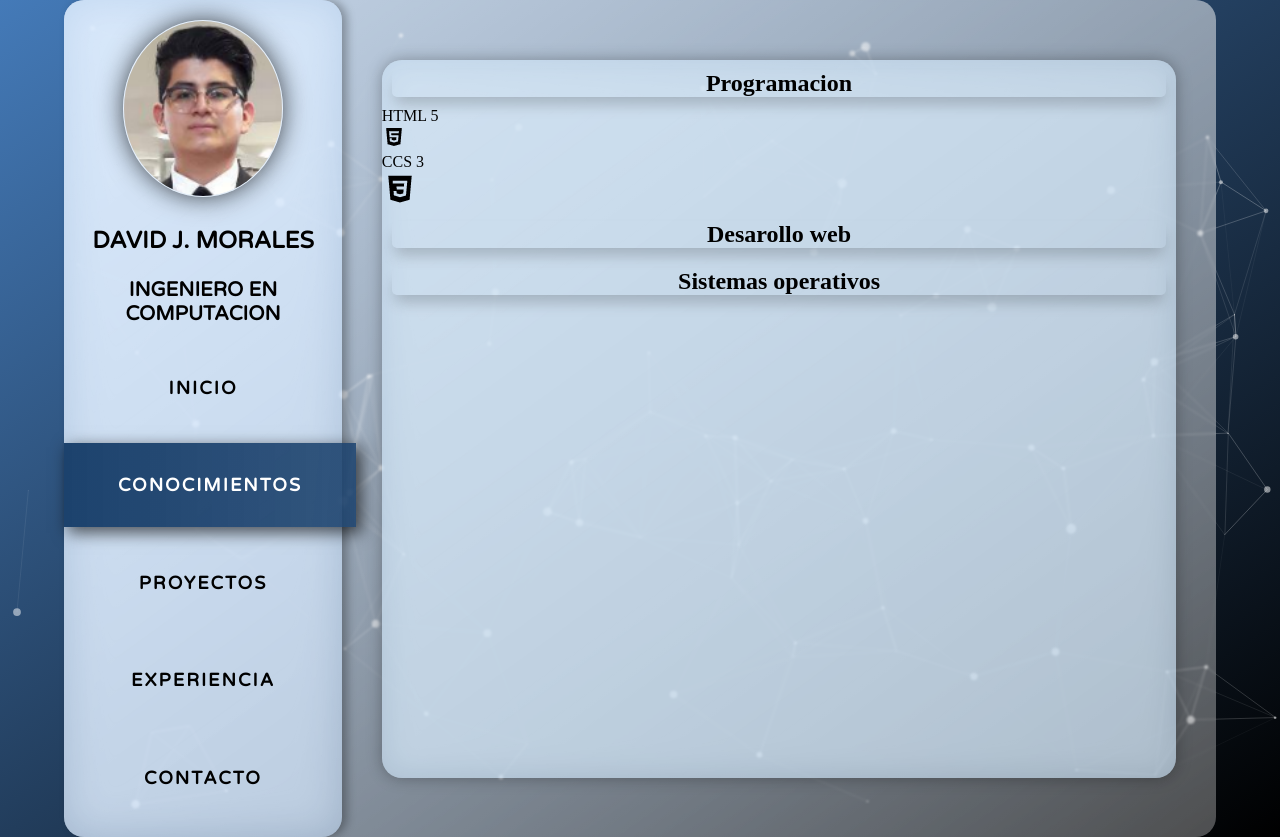
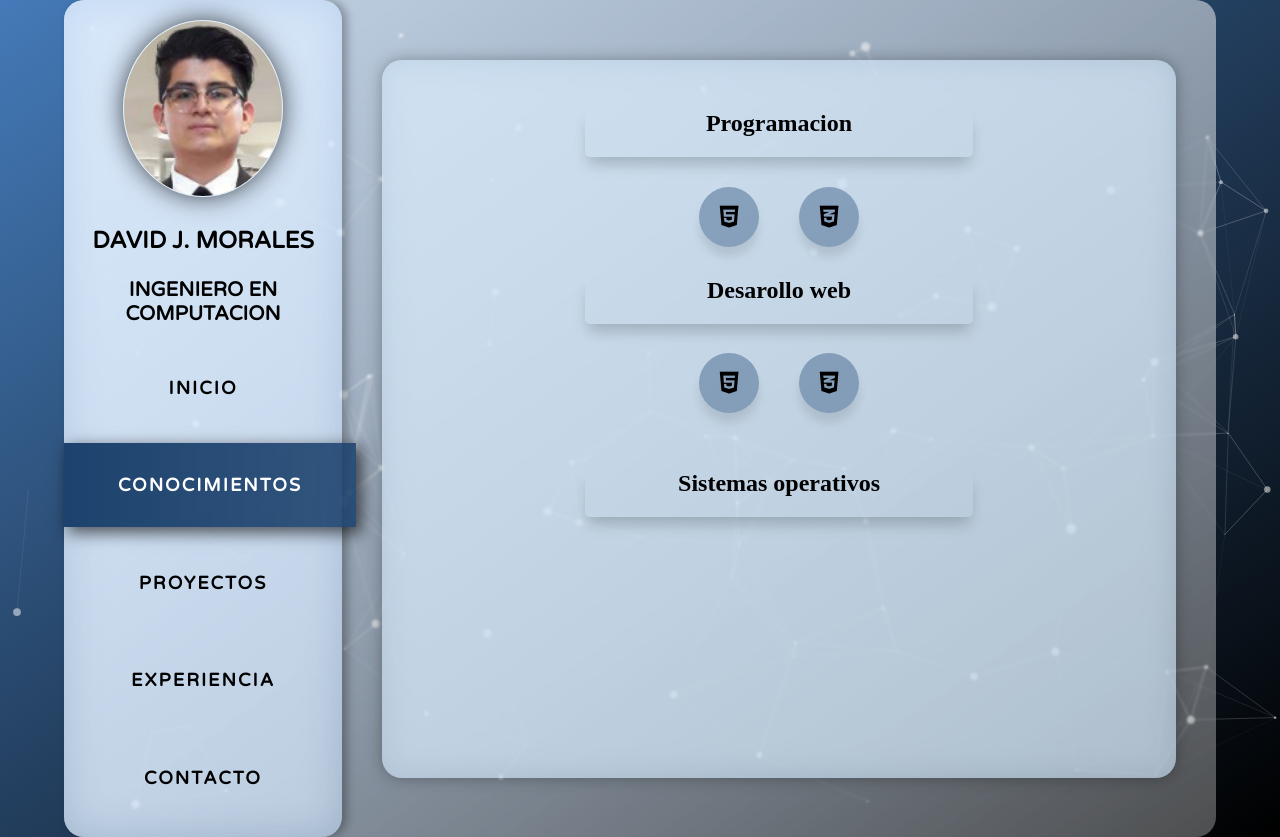
Before and after one commit to JirelMM/PrimeraWeb, a plain HTML site: page index.html in a window 1280 px wide. Both pictures are taken after a click on the item "CONOCIMIENTOS". Drawn offline with Linux system fonts and the light colour scheme.

Commit message:
Tarjeta conocimientos 50%

```diff
--- a/Styles.css
+++ b/Styles.css
@@ -153,7 +153,7 @@ body{
     font-weight: bold;
 }
 #contTarIni p{
-    text-align: justify;
+    text-align: center;
     font-family: f1;
     font-size: 18px;
     font-weight: bold;
@@ -185,26 +185,179 @@ body{
     display: flex;
     flex-direction: column;
     flex-wrap: wrap;
-
+    padding: 30px 10px;
 }
 .contTarCono h2{
-    margin: 10px;
+    width: 50%;
+    padding-bottom: 20px;
     box-shadow: 0px 10px 15px -3px rgba(0, 0, 0, 0.2);
     border-radius: 5px;
 }
 
-.programacion {
-    height: 1fr;
 
-    place-items:  cengter;
-}
-.iconos{
-    place-content: center;
+/* **** Estilos Conocimiento programacion***** */
+
+.iconosprog{
+    display: flex;
+    justify-content: center;
 }
 
-.g2{
-    height: 1fr;
+.programacion .icons{
+    display: inline-block;
+    height: 60px;
+    width: 60px;
+    margin: 10px 20px;
+    overflow: hidden;
+    background: #1c426d60;
+    border-radius: 50px;
+    cursor: pointer;
+    box-shadow: 0px 10px 10px rgba(0,0,0,0.1);
+    transition: all 0.3s ease-out;
+}
 
+.programacion .icons:hover{
+    width: 200px;
+}
+
+.programacion .icons .icon{
+
+    display: inline-block;
+    height: 60px;
+    width: 60px;
+    text-align: center;
+    border-radius: 50px;
+    box-sizing: border-box;
+    line-height: 60px;
+    transition: all 0.3s ease-out;
+  }
+  .programacion .icons:nth-child(1):hover .icon{
+    background: #1c426d;
+  }
+  .programacion .icons:nth-child(2):hover .icon{
+    background: #1c426d;
+  }
+  .programacion .icons:nth-child(3):hover .icon{
+    background: #1c426d;
+  }
+  .programacion .icons:nth-child(4):hover .icon{
+    background: #1c426d;
+  }
+  .programacion .icons:nth-child(5):hover .icon{
+    background: #1c426d;
+  }
+  .programacion .icons .icon i{
+
+    font-size: 25px;
+    line-height: 60px;
+    transition: all 0.3s ease-out;
+  }
+  .programacion .icons:hover .icon i{
+    color: #fff;
+  }
+  .programacion .icons span{
+    font-size: 20px;
+    font-weight: 500;
+    line-height: 60px;
+    margin-left: 10px;
+    transition: all 0.3s ease-out;
+  }
+  .programacion .icons:nth-child(1) span{
+    color: #fff;
+  }
+  .programacion .icons:nth-child(2) span{
+    color: #fff;
+  }
+  .programacion .icons:nth-child(3) span{
+    color: #fff;
+  }
+  .programacion .icons:nth-child(4) span{
+    color: #fff;
+  }
+  .programacion .icons:nth-child(5) span{
+    color: #fff;
+}
+
+/* **** Estilos Conocimiento Desarrollo WEB***** */
+
+.iconosweb{
+    display: flex;
+    justify-content: center;
+}
+
+
+.desarolloWeb .icons{
+    display: inline-block;
+    height: 60px;
+    width: 60px;
+    margin: 10px 20px;
+    overflow: hidden;
+    background: #1c426d60;
+    border-radius: 50px;
+    cursor: pointer;
+    box-shadow: 0px 10px 10px rgba(0,0,0,0.1);
+    transition: all 0.3s ease-out;
+}
+
+.desarolloWeb .icons:hover{
+    width: 200px;
+}
+
+.desarolloWeb .icons .icon{
+
+    display: inline-block;
+    height: 60px;
+    width: 60px;
+    text-align: center;
+    border-radius: 50px;
+    box-sizing: border-box;
+    line-height: 60px;
+    transition: all 0.3s ease-out;
+  }
+  .desarolloWeb .icons:nth-child(1):hover .icon{
+    background: #1c426d;
+  }
+  .desarolloWeb .icons:nth-child(2):hover .icon{
+    background: #1c426d;
+  }
+  .desarolloWeb .icons:nth-child(3):hover .icon{
+    background: #1c426d;
+  }
+  .desarolloWeb .icons:nth-child(4):hover .icon{
+    background: #1c426d;
+  }
+  .desarolloWeb .icons:nth-child(5):hover .icon{
+    background: #1c426d;
+  }
+  .desarolloWeb .icons .icon i{
+
+    font-size: 25px;
+    line-height: 60px;
+    transition: all 0.3s ease-out;
+  }
+  .desarolloWeb .icons:hover .icon i{
+    color: #fff;
+  }
+  .desarolloWeb .icons span{
+    font-size: 20px;
+    font-weight: 500;
+    line-height: 60px;
+    margin-left: 10px;
+    transition: all 0.3s ease-out;
+  }
+  .desarolloWeb .icons:nth-child(1) span{
+    color: #fff;
+  }
+  .desarolloWeb .icons:nth-child(2) span{
+    color: #fff;
+  }
+  .desarolloWeb .icons:nth-child(3) span{
+    color: #fff;
+  }
+  .desarolloWeb .icons:nth-child(4) span{
+    color: #fff;
+  }
+  .desarolloWeb .icons:nth-child(5) span{
+    color: #fff;
 }
 
 @media only screen and (max-width: 550px){
--- a/index.html
+++ b/index.html
@@ -7,6 +7,7 @@
     <meta name="viewport" content="width=device-width, initial-scale=1.0">
     <title>First Website</title>
     <link rel="stylesheet" href="./Styles.css">
+    <script src="https://kit.fontawesome.com/b47cd21ee2.js" crossorigin="anonymous"></script>
 
 </head>
 
@@ -97,27 +98,44 @@
             </div>
             <div class="item tarCono" style="display: none;">
                 <div class="contTarCono">
-                    <div class="programacion">
-                        <h2>Programacion</h2>
-                        <div class="iconos">
-                            <div class="icon html">
-                            <div class="tooltip">HTML 5</div>
-                            <span> <img src="./Images/html5-logo-24.png" alt=""></span>
+                    <section class="programacion">
+                        <center><h2>Programacion</h2></center>
+                        <div class="iconosprog">
+                        <div class="icons">
+                            <div class="icon">
+                                <i class="fab fa-html5"></i>
+                            </div>
+                            <span>HTML 5</span>
+                        </div>
+                        <div class="icons">
+                            <div class="icon">
+                                <i class="fab fa-css3-alt"></i>
+                            </div>
+                            <span>CSS 3</span>
                         </div>
                         </div>
-                        <div class="icon css">
-                            <div class="tooltip">CCS 3</div>
-                            <span> <img src="./Images/css3-logo-36.png" alt=""></span>
+                    </section>
+                    <section class="desarolloWeb">
+                        <center><h2>Desarollo web</h2></center>
+                        <div class="iconosweb">
+                            <div class="icons">
+                                <div class="icon">
+                                    <i class="fab fa-html5"></i>
+                                </div>
+                                <span>HTML 5</span>
+                            </div>
+                            <div class="icons">
+                                <div class="icon">
+                                    <i class="fab fa-css3-alt"></i>
+                                </div>
+                                <span>CSS 3</span>
+                            </div>
                         </div>
-                    </div>
-                    <div class="g2">
-                        <h2>Desarollo web</h2>
-                    </div>
+                    </section>
                     <div class="g3">
-                        <h2>Sistemas operativos</h2>
+                        <center><h2>Sistemas operativos</h2></center>
                     </div>
                     <div class="g4"></div>
-
                 </div>
             </div>
         </div>
```
Also changed, not shown: Images/html5-logo-240.png (added).
